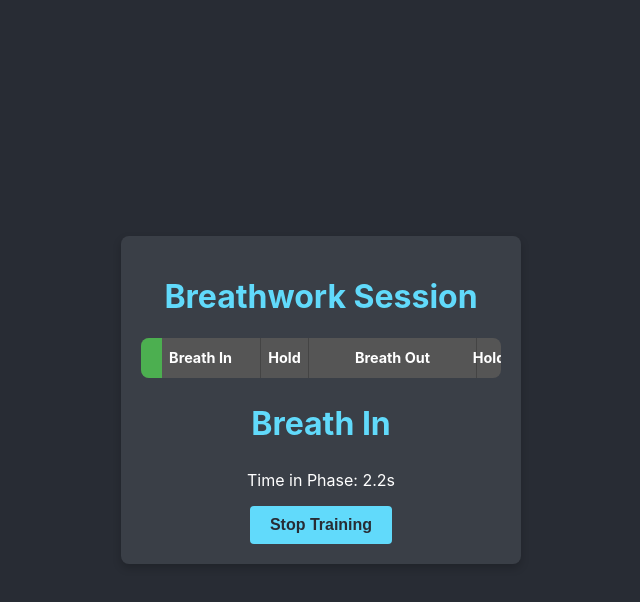
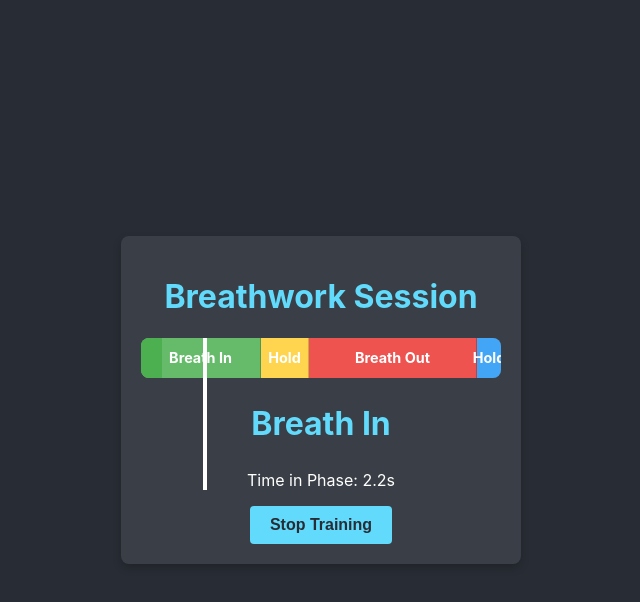
Before and after one commit to BassardF/clock, a React (Create React App) app: page / in a window 1280 px wide. Both pictures are taken after a click on the button "Start Training". Shown: the top 602 px of the page, without its empty margins (319-959 px from the left). Built offline with nearby package versions, Linux system fonts and the light colour scheme.

Commit message:
Implement phase color coding and progress cursor for linear bar

```diff
--- a/src/App.css
+++ b/src/App.css
@@ -71,6 +71,18 @@
 .linear-timer-container {
   width: 100%;
   margin-top: 20px;
+  position: relative; /* Added for cursor positioning */
+}
+
+.cursor {
+  position: absolute;
+  top: 0;
+  width: 4px; /* Width of the cursor */
+  height: 100%; /* Height of the progress bar */
+  background-color: white; /* Color of the cursor */
+  transform: translateX(-50%); /* Center the cursor on its position */
+  z-index: 2; /* Ensure it's above the progress bar */
+  transition: left 0.1s linear; /* Smooth movement */
 }
 
 .progress-bar-segments {
@@ -93,6 +105,22 @@
   font-size: 0.9em;
   box-sizing: border-box;
   border-right: 1px solid rgba(0, 0, 0, 0.2); /* Separator between segments */
+}
+
+.inhale-segment-bar {
+  background-color: #66BB6A; /* Lighter Green */
+}
+
+.hold-full-segment-bar {
+  background-color: #FFD54F; /* Lighter Amber */
+}
+
+.exhale-segment-bar {
+  background-color: #EF5350; /* Lighter Red */
+}
+
+.hold-empty-segment-bar {
+  background-color: #42A5F5; /* Lighter Blue */
 }
 
 .segment-bar:last-child {
--- a/src/components/TrainingPage.tsx
+++ b/src/components/TrainingPage.tsx
@@ -101,6 +101,25 @@ const TrainingPage: React.FC<TrainingPageProps> = ({ config, onStop }) => {
     return progress * getPhaseWidth(currentPhase);
   };
 
+  const getOverallProgressWidth = () => {
+    let elapsedDuration = 0;
+    switch (currentPhase) {
+      case 'Breath In':
+        elapsedDuration = config.inhale - phaseTimeRemaining;
+        break;
+      case 'Hold Full':
+        elapsedDuration = config.inhale + (config.holdFull - phaseTimeRemaining);
+        break;
+      case 'Breath Out':
+        elapsedDuration = config.inhale + config.holdFull + (config.exhale - phaseTimeRemaining);
+        break;
+      case 'Hold Empty':
+        elapsedDuration = config.inhale + config.holdFull + config.exhale + (config.holdEmpty - phaseTimeRemaining);
+        break;
+    }
+    return (elapsedDuration / cycleDuration) * 100; // Percentage of total width
+  };
+
   return (
     <div className="training-page">
       <h1>Breathwork Session</h1>
@@ -131,6 +150,7 @@ const TrainingPage: React.FC<TrainingPageProps> = ({ config, onStop }) => {
             )}
           </div>
         </div>
+        <div className="cursor" style={{ left: `${getOverallProgressWidth()}%` }}></div>
         <div className="current-phase-display">
           <h2>{currentPhase}</h2>
           <p>Time in Phase: {phaseTimeRemaining.toFixed(1)}s</p>
```
